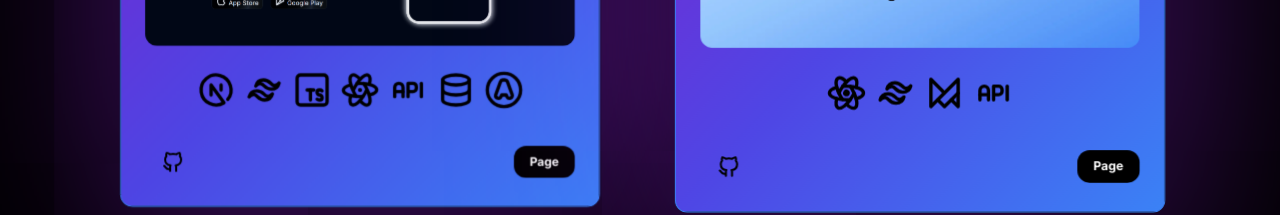
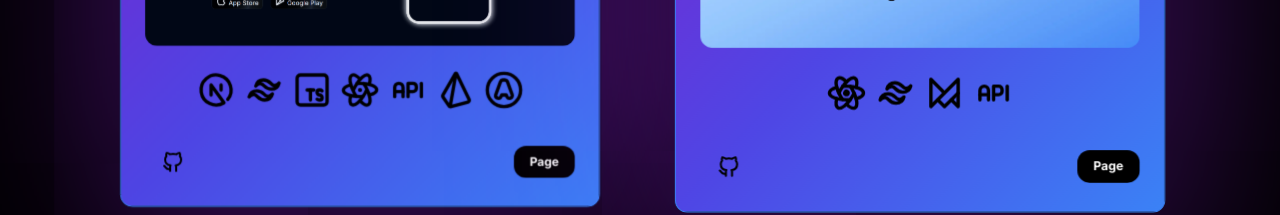
Before and after one commit to majkeloess/majkeloesssNext, a Next.js app: page /projects in a window 1280 px wide. Shown: the part 591-806 px from the top of the page. Built offline with nearby package versions, Linux system fonts and the light colour scheme.

Commit message:
Prisma + no-store

```diff
--- a/components/Card3D.tsx
+++ b/components/Card3D.tsx
@@ -22,6 +22,7 @@ import {
   IconAuth2fa,
   IconBrandThreejs,
   IconBrandOauth,
+  IconBrandPrisma,
 } from "@tabler/icons-react";
 
 const iconMapping: { [key: string]: JSX.Element } = {
@@ -31,6 +32,7 @@ const iconMapping: { [key: string]: JSX.Element } = {
   reactnative: <IconBrandReactNative size={40} key="reactnative" />,
   api: <IconApi size={40} key="api" />,
   database: <IconDatabase size={40} key="database" />,
+  prisma: <IconBrandPrisma size={40} key="prisma" />,
   authorization: <IconAuth2fa size={40} key="authorization" />,
   react: <IconBrandReact size={40} key="react" />,
   framermotion: <IconBrandFramerMotion size={40} key="framermotion" />,
--- a/components/WhoAmI.tsx
+++ b/components/WhoAmI.tsx
@@ -29,9 +29,7 @@ async function getData() {
         Accept: "application/json",
         Authorization: `Bearer ${tokenData.access_token}`,
       },
-      next: {
-        revalidate: 100,
-      },
+      cache: "no-store",
     }
   );
 
--- a/lib/projects.ts
+++ b/lib/projects.ts
@@ -6,7 +6,7 @@ const projects = [
       "typescript",
       "reactnative",
       "api",
-      "database",
+      "prisma",
       "oauth",
     ],
     projectName: "Apollo",
```
